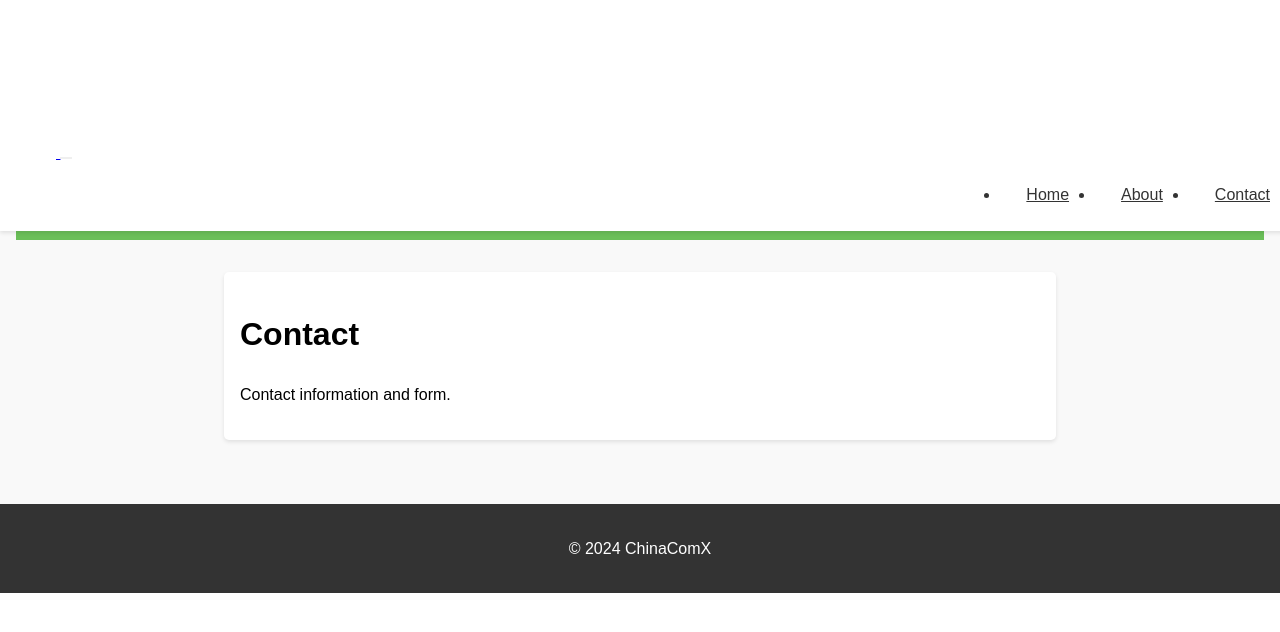
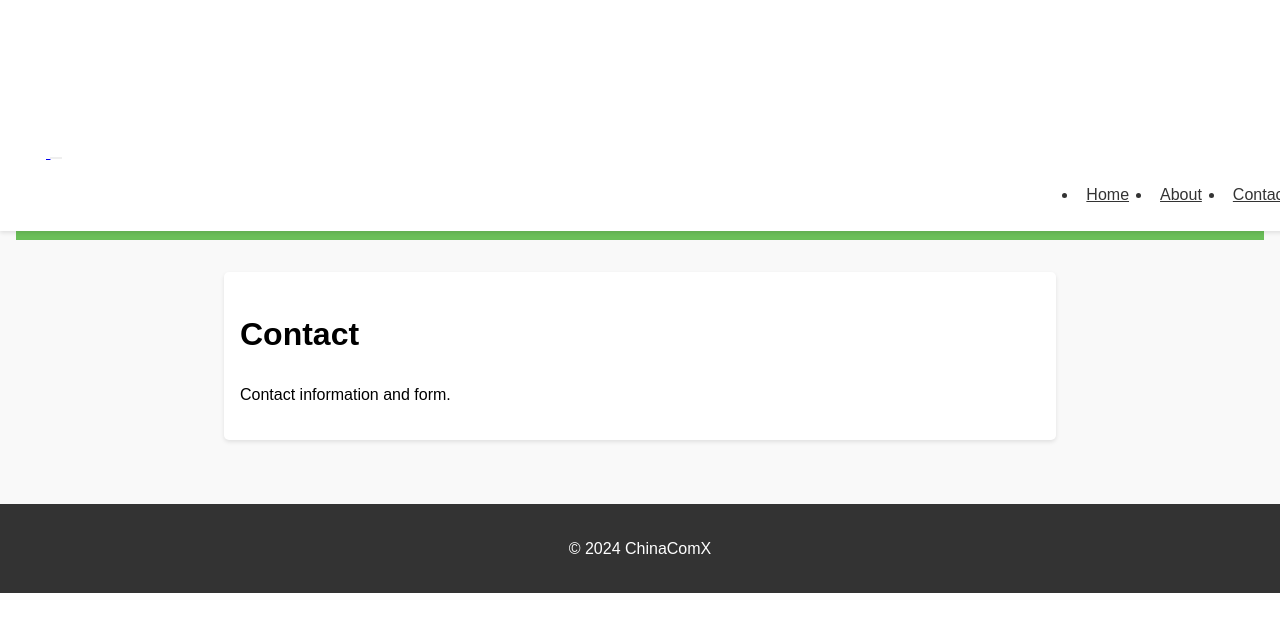
Before and after one commit to damianodamiani/chinacomx-pages-theme, a Jekyll site: the page built from contact.md, in a window 1280 px wide. Shown: the top 632 px of the page. Built offline with Jekyll 4.4.1, drawn with Linux system fonts in a browser that asks for light colours.

Commit message:
figuring out pages

```diff
--- a/assets/css/style.css
+++ b/assets/css/style.css
@@ -24,7 +24,7 @@ header.show {
 }
 
 header.navbar .navbar-brand svg {
-    width: 40px;
+    width: 30px;
     height: auto;
 }
 
@@ -38,17 +38,23 @@ header.navbar .navbar-nav {
     align-items: center;
 }
 
+header.navbar .navbar-nav .nav-item {
+    margin-left: 15px;
+}
+
 header.navbar .navbar-nav .nav-link {
     color: #333;
-    margin: 0 10px;
-    padding: 0.5em 1em;
+    font-size: 16px;
+    padding: 0.5em;
+    transition: color 0.3s;
 }
 
 header.navbar .navbar-nav .nav-link:hover {
     color: #007bff;
+    text-decoration: none;
 }
 
-header.navbar .navbar-nav .active > .nav-link {
+header.navbar .navbar-nav .nav-link:focus, header.navbar .navbar-nav .nav-link.active {
     font-weight: bold;
     color: #007bff;
 }
```
